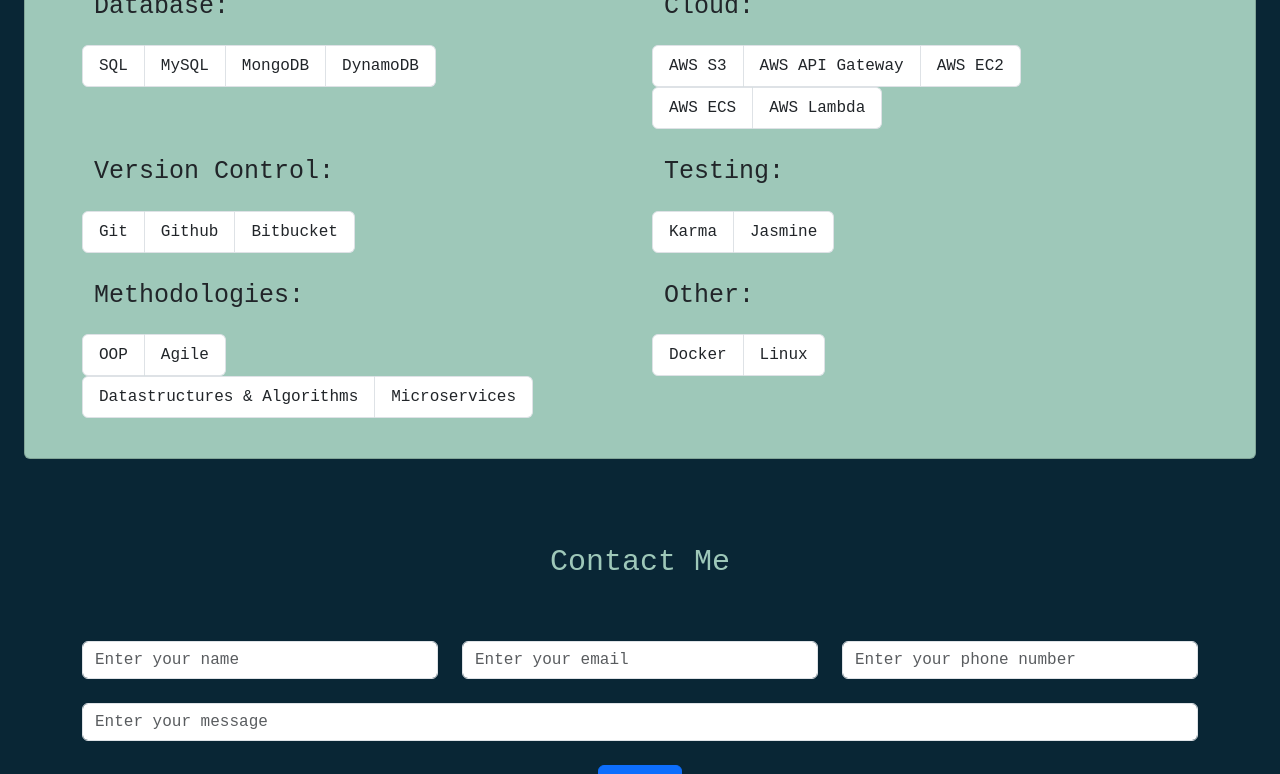
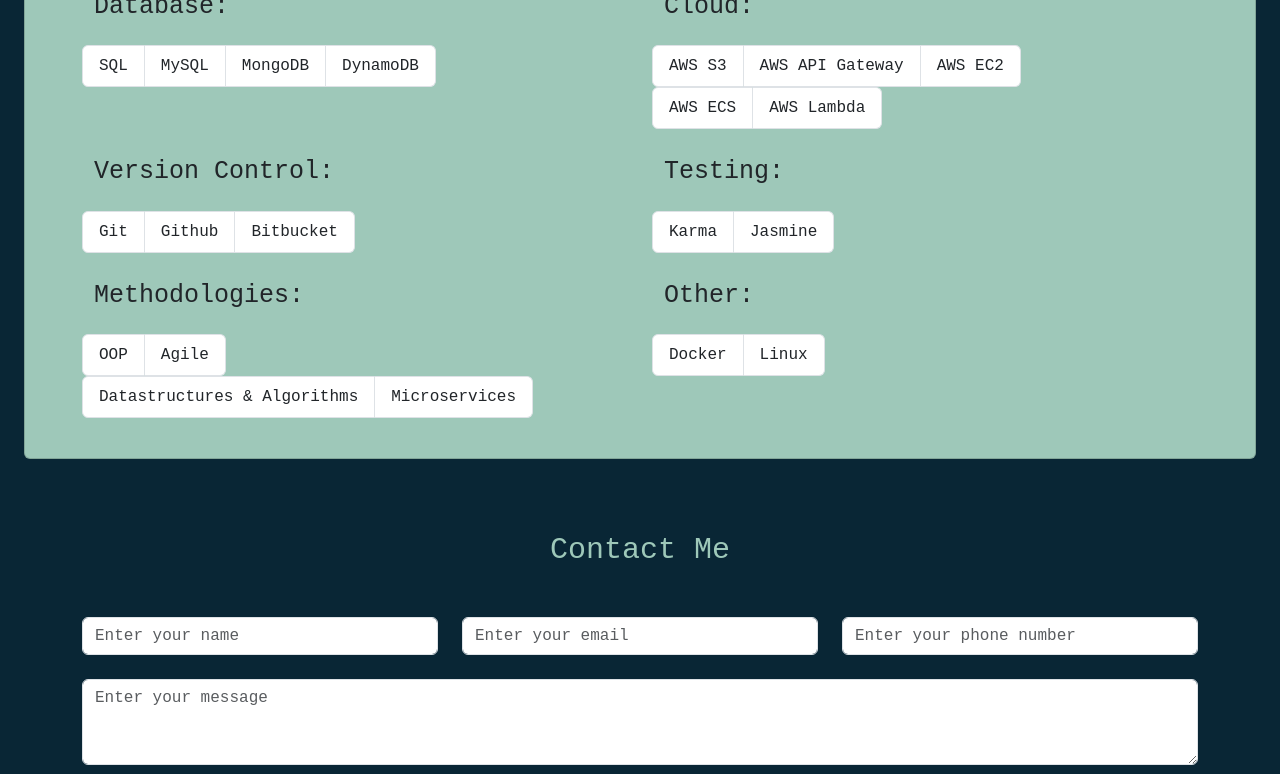
Before and after one commit to Nishanth-Moolam/personal_website, a React (Create React App) app in the folder nishanth/: page / in a window 1280 px wide. Shown: the part 2000-2774 px from the top of the page. Built offline with nearby package versions, Linux system fonts and the light colour scheme.

Commit message:
fixed responsive styling and added contact form functionality

```diff
--- a/nishanth/package.json
+++ b/nishanth/package.json
@@ -3,6 +3,7 @@
   "version": "0.1.0",
   "private": true,
   "dependencies": {
+    "@emailjs/browser": "^3.11.0",
     "@mui/icons-material": "^5.15.1",
     "@mui/material": "^5.15.1",
     "@mui/styled-engine-sc": "^6.0.0-alpha.9",
--- a/nishanth/src/components/contact/contact.css
+++ b/nishanth/src/components/contact/contact.css
@@ -4,10 +4,6 @@
     padding: 24px;
     min-height: 90vh;
 
-}
-
-.col {
-    padding: 12px;
 }
 
 i {
@@ -19,3 +15,7 @@
 .contacts {
     padding-top: 48px;
 }
+
+.form-field {
+    padding: 12px;
+}
--- a/nishanth/src/components/contact/contact.js
+++ b/nishanth/src/components/contact/contact.js
@@ -3,10 +3,34 @@
 import Col from "react-bootstrap/Col";
 import Form from "react-bootstrap/Form";
 import Button from "react-bootstrap/esm/Button";
+import { useRef } from "react";
+import emailjs from "@emailjs/browser";
 
 import "./contact.css";
 
 const AppContact = () => {
+  const form = useRef();
+
+  const sendEmail = (e) => {
+    e.preventDefault();
+
+    emailjs
+      .sendForm(
+        "service_3cawige",
+        "template_4hgycqt",
+        form.current,
+        "UmE1W2dqsecOpdyh_"
+      )
+      .then(
+        (result) => {
+          console.log(result.text);
+        },
+        (error) => {
+          console.log(error.text);
+        }
+      );
+  };
+
   return (
     <section id="contact" className="contact-block">
       <Container>
@@ -16,30 +40,46 @@
           </Col>
         </Row>
 
-        <Form>
+        <Form ref={form} onSubmit={sendEmail}>
           <Row>
-            <Col>
-              <Form.Control type="text" placeholder="Enter your name" />
+            <Col className="form-field" md={4} sm={12}>
+              <Form.Control
+                type="text"
+                placeholder="Enter your name"
+                name="name"
+                required
+              />
             </Col>
-            <Col>
+            <Col className="form-field" md={4} sm={12}>
               <Form.Control
                 type="email"
                 placeholder="Enter your email"
+                name="email"
                 required
               />
             </Col>
-            <Col>
-              <Form.Control type="tel" placeholder="Enter your phone number" />
+            <Col className="form-field" md={4} sm={12}>
+              <Form.Control
+                type="tel"
+                placeholder="Enter your phone number"
+                name="phone"
+                required
+              />
             </Col>
           </Row>
           <Row>
-            <Col>
-              <Form.Control placeholder="Enter your message" />
+            <Col className="form-field">
+              <Form.Control
+                as="textarea"
+                rows={3}
+                placeholder="Enter your message"
+                name="message"
+              />
             </Col>
           </Row>
           <Row>
-            <Col>
-              <Button variant="primary" type="submit">
+            <Col md={12} sm={12}>
+              <Button variant="primary" type="submit" value="Send">
                 Submit
               </Button>
             </Col>
@@ -48,19 +88,19 @@
       </Container>
       <Container className="contacts">
         <Row>
-          <Col>
+          <Col md={3} sm={12}>
             <i className="fab fa-linkedin fa-2xl"></i>
             <p>linkedin.com/in/nishanth-moolam/</p>
           </Col>
-          <Col>
+          <Col md={3} sm={12}>
             <i className="fas fa-envelope fa-2xl"></i>
             <p>nishanthmoolam97@gmail.com</p>
           </Col>
-          <Col>
+          <Col md={3} sm={12}>
             <i className="fas fa-phone fa-2xl"></i>
             <p>647-380-8116</p>
           </Col>
-          <Col>
+          <Col md={3} sm={12}>
             <i className="fas fa-brands fa-github fa-2xl"></i>
             <p>github.com/Nishanth-Moolam</p>
           </Col>
--- a/nishanth/src/components/hero/hero.js
+++ b/nishanth/src/components/hero/hero.js
@@ -71,7 +71,7 @@
               className="carousel"
               activeIndex={index}
               onSelect={handleSelect}
-              interval={7000}
+              interval={5000}
             >
               {heroData.map((item) => (
                 <Carousel.Item key={item.id}>
```
Also changed, not shown: 1 other file (tests, documents, lock files or other folders).
